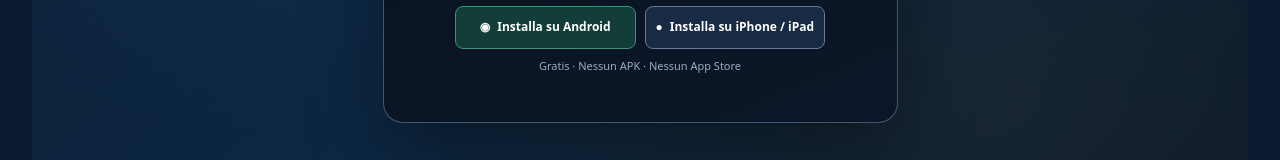
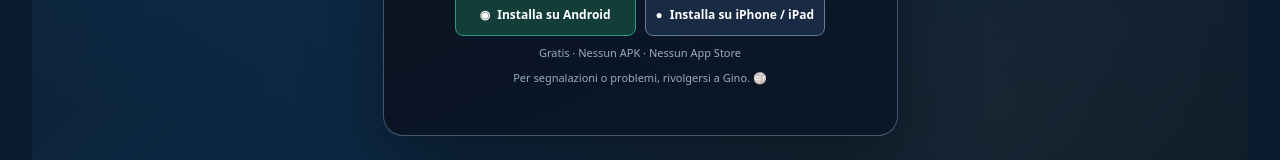
Before and after one commit to pepi88-88/mattabel-tornei, a Next.js app: page / in a window 1280 px wide. Shown: the part 570-730 px from the top of the page. Built offline with nearby package versions, Linux system fonts and the light colour scheme; no server answers.

Commit message:
Add Gino support note below app install buttons

```diff
--- a/components/InstallMattabel.tsx
+++ b/components/InstallMattabel.tsx
@@ -55,6 +55,7 @@ export default function InstallMattabel(){
       </button>
     </div>
     <p className="mt-install-note">Gratis · Nessun APK · Nessun App Store</p>
+    <p className="mt-install-note mt-install-help">Per segnalazioni o problemi, rivolgersi a Gino. 🏐</p>
     {installed && <p className="mt-install-note">Mattabel Tornei è già aperta come app.</p>}
     {target && <div className="mt-install-backdrop" role="presentation" onMouseDown={e=>{if(e.target===e.currentTarget)setTarget(null)}}>
       <section className="mt-install-modal" role="dialog" aria-modal="true" aria-labelledby="mt-install-title">
```
